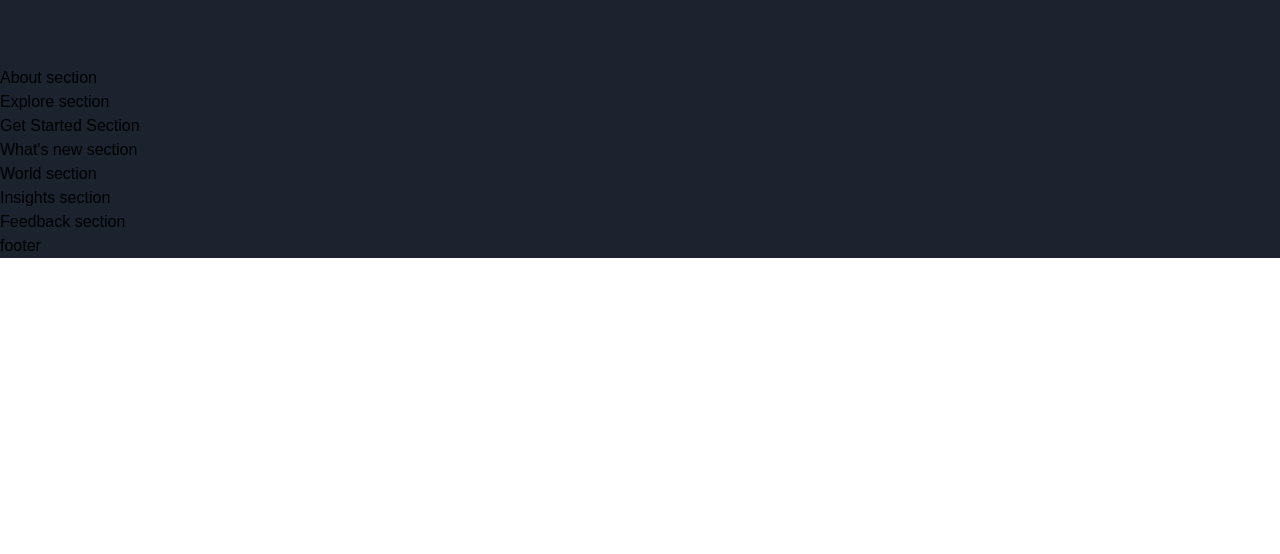
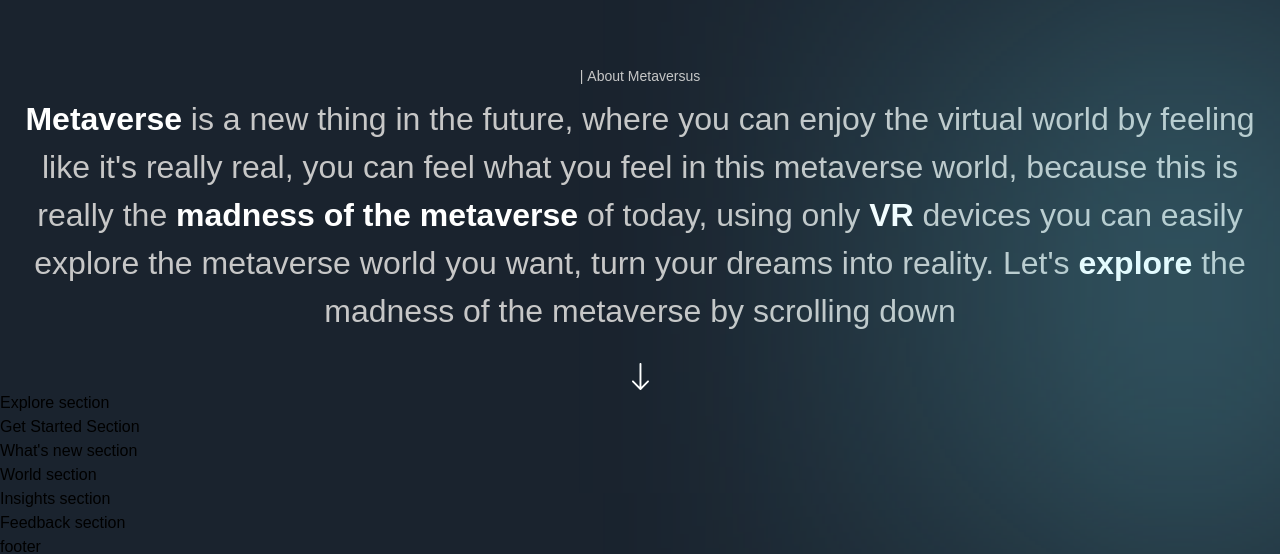
Before and after one commit to vietthom/metaversemadness, a Next.js app: page / in a window 1280 px wide. Shown: the part 1038-1592 px from the top of the page. Before the commit the page ends 1296 px from the top, so only its background shows below. Built offline with nearby package versions, Linux system fonts and the light colour scheme; a web font is replaced by a local one.

Commit message:
CustomText and About section

```diff
--- a/components/CustomTexts.jsx
+++ b/components/CustomTexts.jsx
@@ -1,9 +1,21 @@
 'use client';
 
-export const TypingText = () => (
-  <p>Typing Text</p>
+import { motion } from 'framer-motion';
+import { textContainer, textVariant2 } from '../utils/motion';
+
+export const TypingText = ({ title, textStyles}) => (
+  <motion.p
+    variants={textContainer}
+    className={`front-normal text-[14px] text-secondary-white ${textStyles}`}
+  >
+    {Array.from(title).map((Letter, index) => (
+      <motion.span variants={textVariant2} key={index}>
+        {Letter === ' ' ? '\u00A0' : Letter}
+      </motion.span>
+    ))}
+  </motion.p>
 );
 
-export const TitleText = () => (
+export const TitleText = ({ title, textStyles }) => (
   <h2>Title Text</h2>
 );
--- a/sections/About.jsx
+++ b/sections/About.jsx
@@ -1,8 +1,46 @@
 'use client';
 
+import { motion } from 'framer-motion';
+import { TypingText } from '../components';
+
+import styles from '../styles';
+import { fadeIn, staggerContainer } from '../utils/motion';
+
 const About = () => (
-  <section>
-    About section
+  <section className={`${styles.padding} relative z-10`}>
+    <div
+      className="gradient-02 z-0"
+    />
+    <motion.div
+      variants={staggerContainer}
+      initial="hidden"
+      whileInView="show"
+      viewport={{ once: false, amount: 0.25 }}
+      className={`${styles.innderWidth} mx-auto ${styles.flexCenter} flex-col`}
+    >
+      <TypingText title="| About Metaversus"
+        textStyles="text-center"
+      />
+
+      <motion.p
+        variants={fadeIn('up', 'tween', 0.2, 1)}
+        className="mt-[8px] font-normal sm:text-[32px] text-[20px] text-center text-secondary-white"
+      >
+        <span className="font-extrabold text-white">Metaverse</span> is a new thing in the future,
+        where you can enjoy the virtual world by feeling like it's really real,
+        you can feel what you feel in this metaverse world,
+        because this is really the <span className="font-extrabold text-white">madness of the metaverse</span> of today, using only <span className="font-extrabold text-white">VR</span> devices you can easily explore the metaverse world you want,
+        turn your dreams into reality.
+        Let's <span className="font-extrabold text-white">explore</span> the madness of the metaverse by scrolling down
+      </motion.p>
+
+      <motion.img
+        variants={fadeIn('up', 'tween', 0.3, 1)}
+        src="/arrow-down.svg"
+        alt="arrow down"
+        className="w-[18px] h-[28px] object-contain mt-[28px]"
+      />
+    </motion.div>
   </section>
 );
 
```
